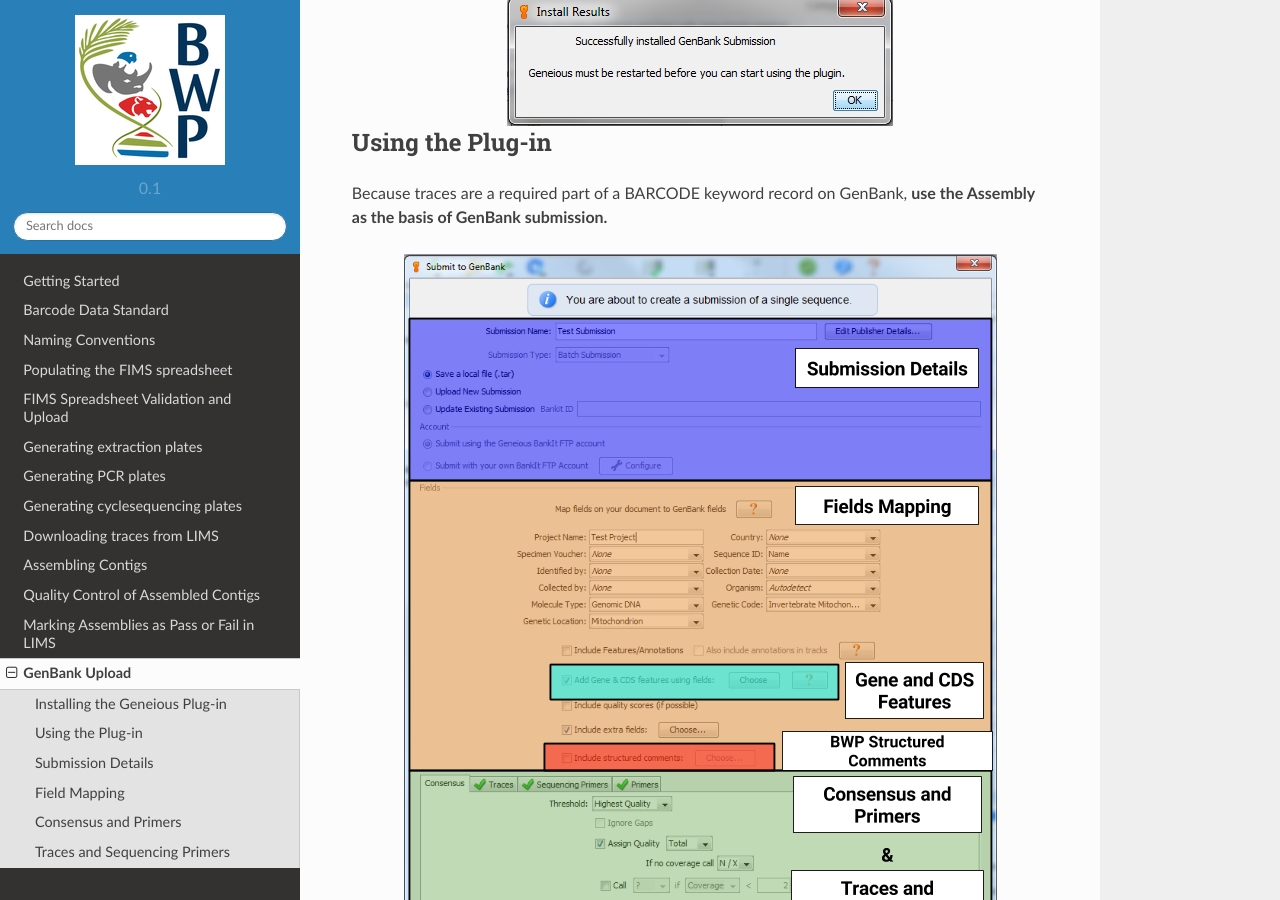
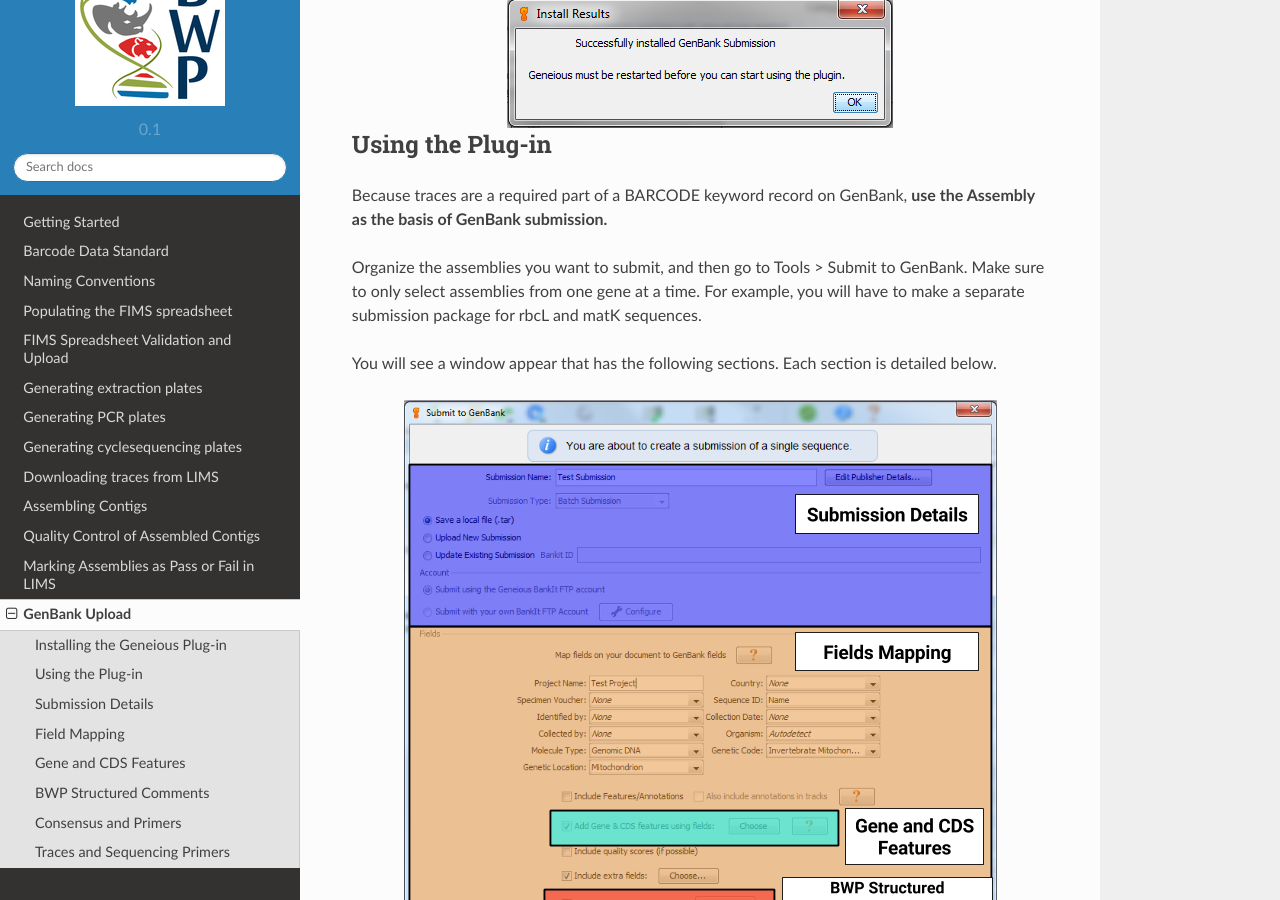
Before and after one commit to SIBarcodeNetwork/BWP-FIMS-and-LIMS, a Sphinx documentation site: the page built from Docs/gb_upload.rst, in a window 1280 px wide and 900 px high, scrolled down 778 px. Built offline with Sphinx 7.4.7 and the Read the Docs theme 2.0.0, drawn with Linux system fonts in a browser that asks for light colours; some of the changed text lies outside the part shown.

Commit message:
more updates of genbank upload screenshots

```diff
--- a/Docs/gb_upload.rst
+++ b/Docs/gb_upload.rst
@@ -9,15 +9,21 @@
 
 .. image:: /images/plugin_list.png
   :align: center
+  :target: /en/latest/_images/plugin_list.png
 
 Click "Install", and Geneious will start downloading it from the Internet. If all goes well, you should see a message telling you that installation was successful, and that a restart will be needed. Restart Geneious.
 
 .. image:: /images/install_success.png
   :align: center
+  :target: /en/latest/_images/install_success.png
 
 Using the Plug-in
 -----------------
 Because traces are a required part of a BARCODE keyword record on GenBank, **use the Assembly as the basis of GenBank submission.**
+
+Organize the assemblies you want to submit, and then go to Tools > Submit to GenBank. Make sure to only select assemblies from one gene at a time. For example, you will have to make a separate submission package for rbcL and matK sequences.
+
+You will see a window appear that has the following sections. Each section is detailed below.
 
 .. image:: /images/genbank_submit_colorcoded.png
   :align: center
@@ -30,25 +36,45 @@
 
 .. image:: /images/submission_details.png
   :align: center
+  :target: /en/latest/_images/submission_details.png
 
 Click on the "Edit Publisher Details…" button to bring up the Publisher Details dialog box.
 
 .. image:: /images/publisher_details.png
   :align: center
+  :target: /en/latest/_images/publisher_details.png
 
 Fill out the top section with the contact information for your submission. Note in the screenshot that I blacked out "First Name", "Last Name", "Phone", "Fax", and "Email". These fields will not be shown in the GenBank record, but the others will.
 
-.. image:: /images/gb_record_example.png
+.. image:: /images/gb_record_publisher_details.png
   :align: center
+  :target: /en/latest/_images/gb_record_publisher_details.png
 
 Field Mapping
 -------------
 The next part of the GenBank submission, will be to map all of the different specimen metadata fields to your GenBank record.
 
-.. image:: /images/field_mapping.png
+.. image:: /images/genbank_fields.png
   :align: center
+  :target: /en/latest/_images/genbank_fields.png
+
+Gene and CDS Features
+---------------------
+
+.. image:: /images/features_from_fields.png
+  :align: center
+  :target: /en/latest/_images/features_from_fields.png
+
+.. image:: /images/genbank_gene_cds.png
+  :align: center
+  :target: /en/latest/_images/genbank_gene_cds.png
+
+BWP Structured Comments
+-----------------------
+
 .. image:: /images/structured_comments.png
   :align: center
+  :target: /en/latest/_images/structured_comments.png
 
 Consensus and Primers
 ---------------------
```
Also changed, not shown: other parts of Docs/gb_upload.rst (+6 -0 lines), Docs/images/consensus_defaults.png, Docs/images/features_from_fields.png (added), Docs/images/gb_record_publisher_details.png (added), Docs/images/genbank_fields.png (added), Docs/images/genbank_gene_cds.png (added), Docs/images/plugin_list.png, Docs/images/primer_defaults.png, Docs/images/publisher_details.png, Docs/images/sequencing_primers_defaults.png, Docs/images/submission_details.png, Docs/images/traces_defaults.png.
